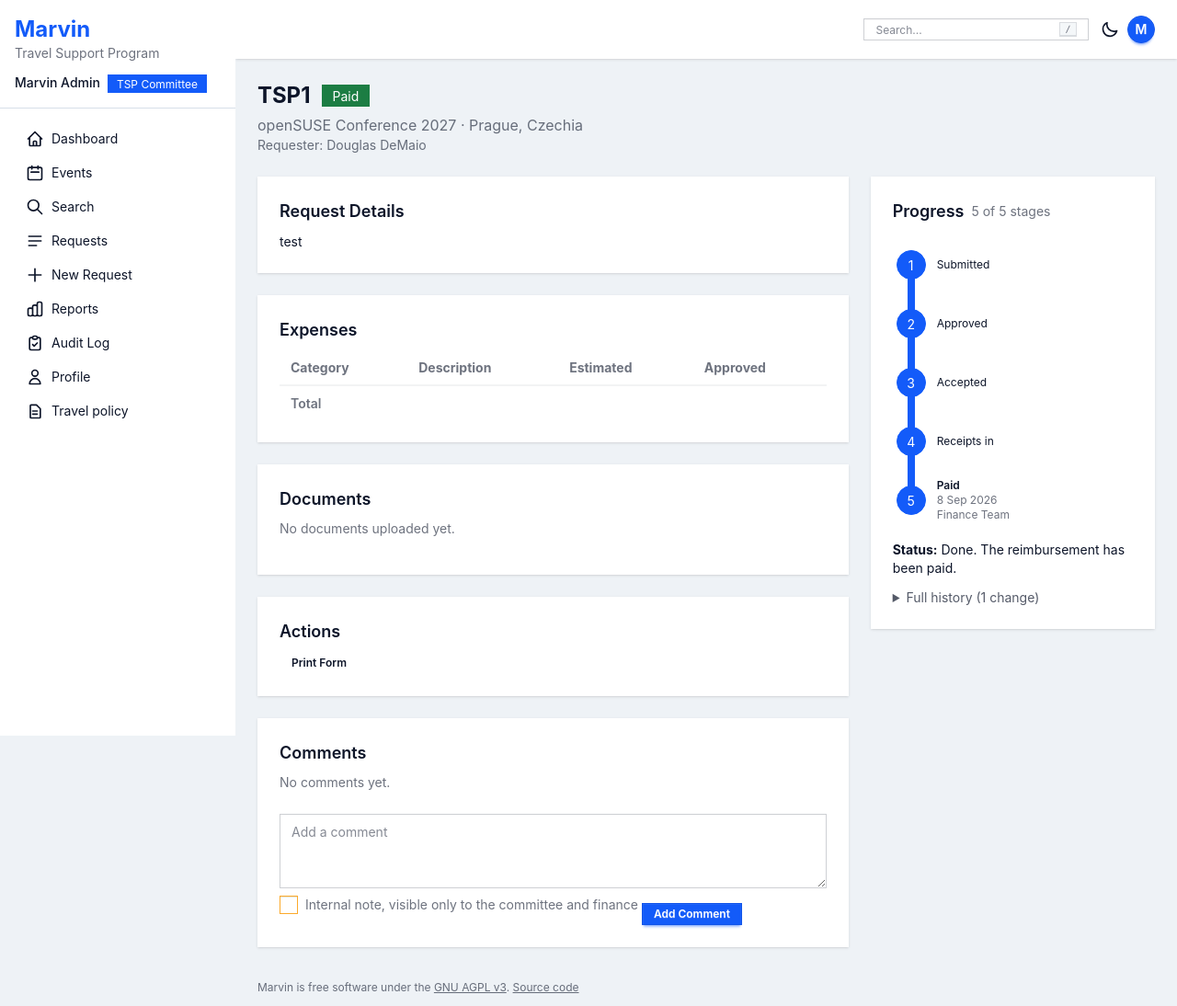
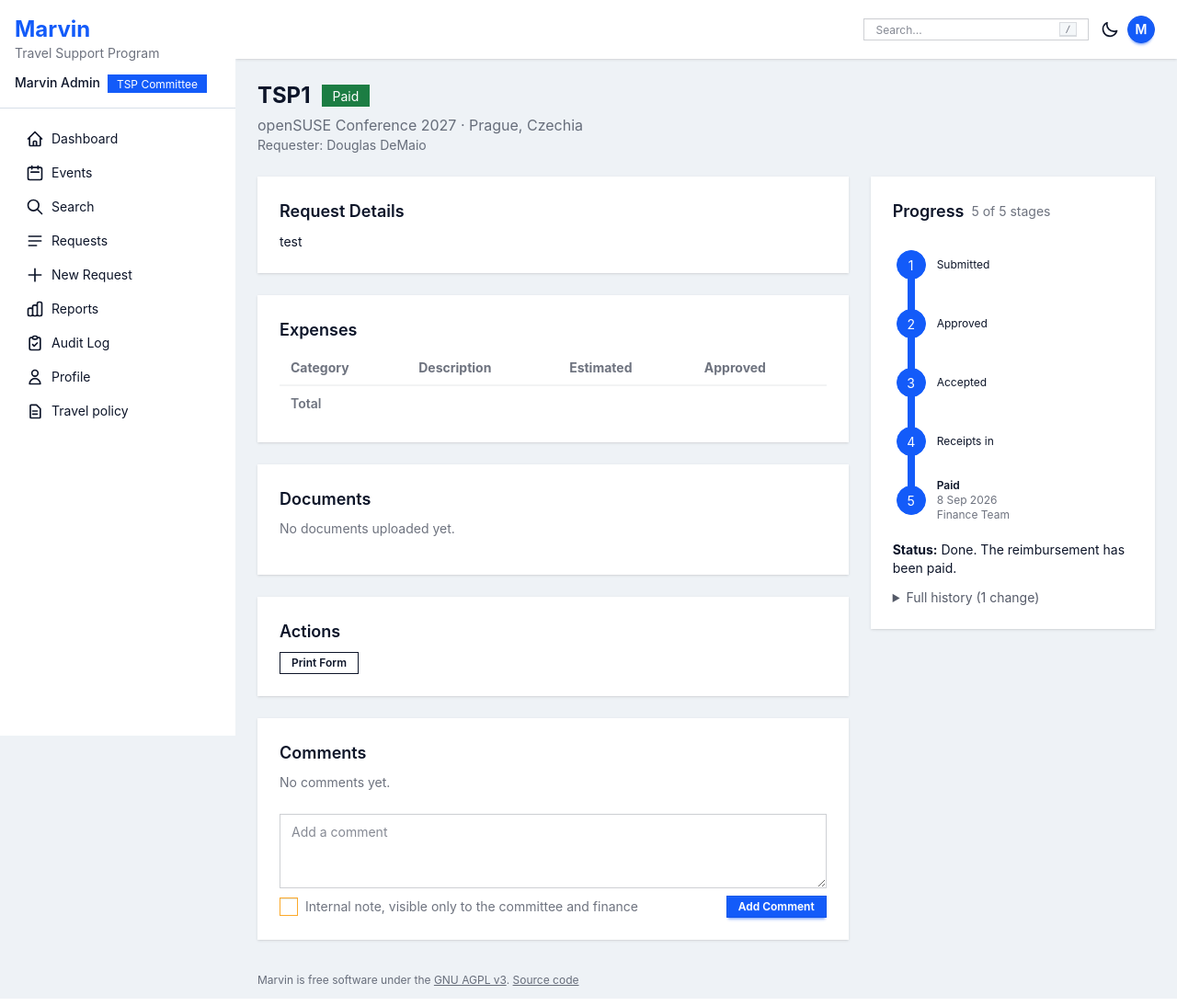
Before and after one commit to Geeko-Foundation/marvin, a Django app: page /requests/1/ in a window 1280 px wide. Shown: the whole page at 92% size. Run offline with Django 5.2, Linux system fonts and the light colour scheme; a user stored in the database is signed in; data comes from the database, SQL or seed files in the repository; data that the repository does not hold is empty; parts of the project's set-up code (start-up, migrations or seed data) failed here and were passed over.

Commit message:
Make secondary buttons visible and line up the comment form
Print Form and the secondary Update costs buttons were ghost buttons that read
as plain text; they are outlined now. The internal-note checkbox and Add
Comment share one row, the button at the end.

```diff
--- a/templates/tsp/requests/detail.html
+++ b/templates/tsp/requests/detail.html
@@ -310,7 +310,7 @@
         <p class="text-sm opacity-80">Upload: {{ missing_docs|join:", " }}.</p>
         <div class="card-actions mt-2">
           <a href="{% url 'request_form' travel_request.pk %}" class="btn btn-primary btn-sm" target="_blank">Print signed form</a>
-          <a href="{% url 'request_actuals' travel_request.pk %}" class="btn btn-ghost btn-sm">Update costs</a>
+          <a href="{% url 'request_actuals' travel_request.pk %}" class="btn btn-outline btn-sm">Update costs</a>
         </div>
         {% else %}
 
@@ -319,7 +319,7 @@
             {% csrf_token %}
             <button type="submit" class="btn btn-success btn-sm">Submit for payment</button>
           </form>
-          <a href="{% url 'request_actuals' travel_request.pk %}" class="btn btn-ghost btn-sm">Update costs</a>
+          <a href="{% url 'request_actuals' travel_request.pk %}" class="btn btn-outline btn-sm">Update costs</a>
         </div>
         {% endif %}
       </div>
@@ -451,7 +451,7 @@
           {% endif %}
 
           {% if not travel_request.state == 'accepted' or travel_request.user_id != user.id %}
-          <a href="{% url 'request_form' travel_request.pk %}" class="btn btn-sm btn-ghost" target="_blank">Print Form</a>
+          <a href="{% url 'request_form' travel_request.pk %}" class="btn btn-sm btn-outline" target="_blank">Print Form</a>
           {% endif %}
           {% if travel_request.state == 'draft' or travel_request.state == 'submitted' or travel_request.state == 'approved' or travel_request.state == 'accepted' or travel_request.state == 'submitted_for_payment' %}
           {# A request under review has its own Reject, so the committee is not offered both. #}
@@ -485,13 +485,15 @@
         <form method="post" action="{% url 'request_comment' travel_request.pk %}">
           {% csrf_token %}
           {{ comment_form.body }}{{ comment_form.body.errors }}
-          {% if sees_internal_notes %}
-          <label class="label cursor-pointer justify-start gap-2 mt-2">
-            {{ comment_form.internal }}{{ comment_form.internal.errors }}
-            <span class="label-text text-sm">Internal note, visible only to the committee and finance</span>
-          </label>
-          {% endif %}
-          <button type="submit" class="btn btn-sm btn-primary mt-2">Add Comment</button>
+          <div class="flex flex-wrap items-center justify-between gap-3 mt-2">
+            {% if sees_internal_notes %}
+            <label class="label cursor-pointer justify-start gap-2 whitespace-normal">
+              {{ comment_form.internal }}{{ comment_form.internal.errors }}
+              <span class="label-text text-sm">Internal note, visible only to the committee and finance</span>
+            </label>
+            {% endif %}
+            <button type="submit" class="btn btn-sm btn-primary ms-auto">Add Comment</button>
+          </div>
         </form>
       </div>
     </div>
```
Also changed, not shown: static/css/styles.css, 1 other file.
